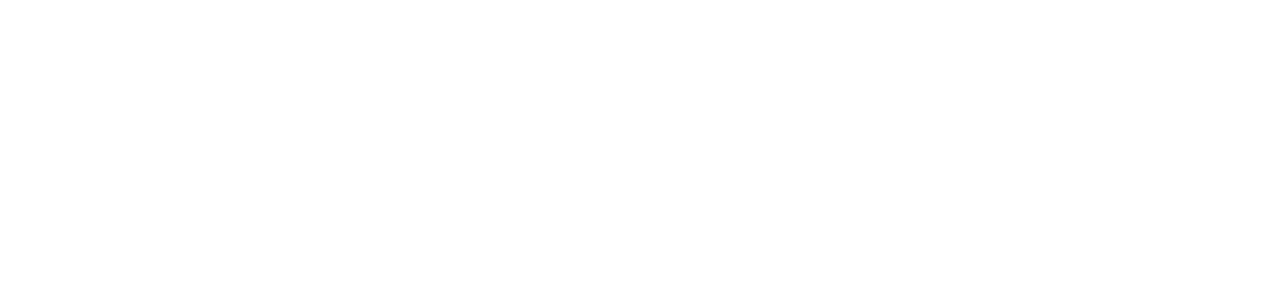
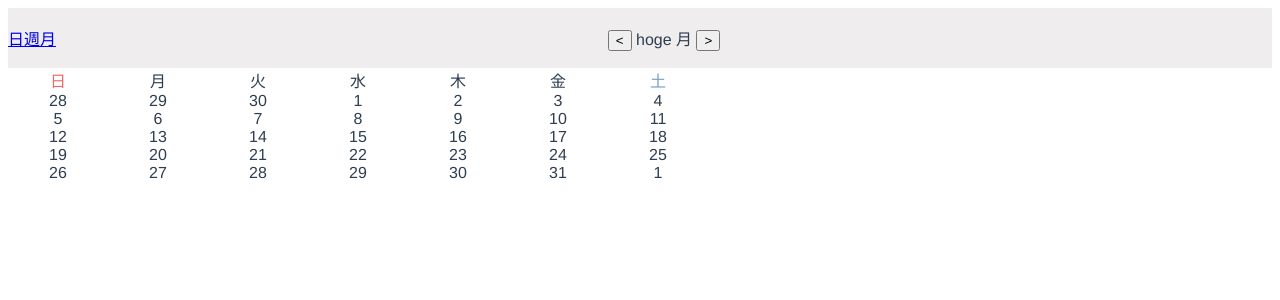
Before and after one commit to KomiyaShinnosuke/shift_app, a Vue app: page /calendar/monthly in a window 1280 px wide. Before the commit this address had no page. Shown: the top 300 px of the page. Built offline with nearby package versions, Linux system fonts and the light colour scheme.

Commit message:
feat: カレンダー（月）の実装

```diff
--- /dev/null
+++ b/src/app/components/organisms/CalendarHeader/CalendarHeader.vue
@@ -0,0 +1,49 @@
+<template>
+  <div class="calendar-header">
+    <section class="view-mode-selector">
+      <router-link class="selector" to="/login">日</router-link>
+      <router-link class="selector" to="/login">週</router-link>
+      <router-link class="selector" :to="{ name: 'MonthlyCalendar' }">月</router-link>
+    </section>
+    <section class="date-change">
+      <button @click="handleClickBeforeMonth">&lt</button>
+      hoge 月
+      <button @click="handleClickNextMonth">></button>
+    </section>
+  </div>
+</template>
+
+<script lang="ts">
+import { defineComponent } from 'vue'
+
+export default defineComponent({
+  props: {
+    currentDate: { type: Date, default: '' },
+  },
+  setup(props, context) {
+    const handleClickBeforeMonth = () => {
+      context.emit('clickChangeDate', -1)
+    };
+    const handleClickNextMonth = () => {
+      context.emit('clickChangeDate', 1)
+    };
+    return {
+      handleClickBeforeMonth,
+      handleClickNextMonth,
+    }
+  },
+})
+</script>
+
+<style scoped lang="scss">
+.calendar-header {
+  align-items: center;
+  background-color: #efeded;
+  display: flex;
+  height: 60px;
+  justify-content: space-between;
+  &::after {
+    content: '';
+  }
+}
+</style>
--- /dev/null
+++ b/src/app/components/organisms/CalendarHeader/index.ts
@@ -0,0 +1,5 @@
+import CalendarHeader from './CalendarHeader.vue'
+
+export {
+  CalendarHeader,
+}
--- a/src/app/components/pages/CalendarWrapperPage/Index.vue
+++ /dev/null
@@ -1,34 +0,0 @@
-<script setup lang="ts">
-import { ref, reactive } from 'vue'
-import { MonthlyCalendar } from './organisms/MonthlyCalendar'
-
-let currentDate: date = new Date()
-let currentView = ref('monthly')
-const state = reactive({
-  currentView
-})
-const isMonthlyView: boolean = currentView.value === 'monthly'
-const changeCurrentView = (view: string): void => {
-  console.log(view)
-  state.currentView = view
-}
-</script>
-
-<template>
-  <select
-    v-model="currentView"
-    @change="changeCurrentView"
-  >
-    <option value="daily">日</option>
-    <option value="weekly">週</option>
-    <option value="monthly">月</option>
-  </select>
-  <MonthlyCalendar
-    v-if="isMonthlyView"
-    :currentDate="currentDate"
-  />
-</template>
-
-<style>
-
-</style>
--- a/src/app/components/pages/CalendarWrapperPage/organisms/MonthlyCalendar/MonthlyCalendar.vue
+++ /dev/null
@@ -1,103 +0,0 @@
-<template>
-  <div class="calendar">
-    <button @click="handleBeforeMonth">前月</button>　　<button @click="handleNextMonth">翌月</button>
-    <div class="header">
-      <div class="youbi" v-for="(youbi, index) in dayOfWeekStr">
-        {{ youbi }}
-      </div>
-    </div>
-    <div v-for="(week, index) in getCalendar()" :key="index" class="row">
-      <div v-for="(day, index) in week" :key="index" class="cell">
-        <span>{{ day.date }}</span>
-      </div>
-    </div>
-  </div>
-</template>
-
-<script lang="ts">
-import { ref, defineComponent, defineProps, computed } from 'vue'
-import {
-  endOfMonth,
-  startOfMonth,
-  differenceInCalendarDays,
-  addDays,
-  addMonths,
-  getDate,
-  subDays,
-  subMonths
-} from 'date-fns'
-
-export default defineComponent({
-  name: 'MonthlyCalendar',
-  props: {
-    currentDate: {
-      type: Date,
-      required: true,
-    }
-  },
-  data() {
-    return {
-      currentViewDate: this.currentDate as date
-    }
-  },
-  computed: {
-    dayOfWeekStr(): string[] {
-      return [ "日", "月", "火", "水", "木", "金", "土" ]
-    },
-    endDate(): date {
-      return endOfMonth(this.currentViewDate)
-    },
-    startOfCurrentMonth(): date {
-      return startOfMonth(this.currentViewDate)
-    },
-    weekNumber(): number {
-      return Math.ceil(differenceInCalendarDays(this.endDate, this.startOfCurrentMonth) / 7)
-    },
-  },
-  methods: {
-    getCalendar(): array {
-      let startDate = subDays(this.startOfCurrentMonth, this.startOfCurrentMonth.getDay())
-      const calendars = [];
-      for (let week = 0; week < this.weekNumber; week++) {
-        const weekRow = [];
-        for (let day = 0;  day < 7; day++) {
-          weekRow.push({
-            date: getDate(startDate),
-          });
-          startDate = addDays(startDate, 1);
-        }
-        calendars.push(weekRow);
-      }
-      return calendars;
-    },
-    handleBeforeMonth(): void {
-      this.currentViewDate = subMonths(this.currentViewDate, 1)
-    },
-    handleChangeView(view: string): void {
-      console.log(view)
-      this.$emit('changeView', view)
-    },
-    handleNextMonth(): void {
-      this.currentViewDate = addMonths(this.currentViewDate, 1)
-    },
-  },
-})
-</script>
-
-<style scoped lang="scss">
-.calendar {
-  .header {
-    display: flex;
-    .youbi {
-      display: inline-block;
-      width: 100px;
-    }
-  }
-  .row {
-    display: flex;
-    .cell {
-      width: 100px;
-    }
-  }
-}
-</style>
--- a/src/app/components/pages/LoginPage/Index.vue
+++ b/src/app/components/pages/LoginPage/Index.vue
@@ -47,7 +47,7 @@
       }
     };
     const onClick = () => {
-      client.put('https://jsonplaceholder.typicode.com/posts/1', {
+      client.post('https://jsonplaceholder.typicode.com/posts', {
         id: 1,
         title: email.value,
         body: password.value,
--- /dev/null
+++ b/src/app/components/pages/MonthlyCalendarPage/Index.vue
@@ -0,0 +1,35 @@
+<template>
+  <CalendarHeader
+    :currentDate="viewDate"
+    @clickChangeDate="handleChangeViewDate"
+  />
+  <MonthlyCalendar
+    :viewDate="viewDate"
+  />
+</template>
+
+<style>
+
+</style>
+<script lang="ts" scoped>
+import { ref, defineComponent } from 'vue'
+import { CalendarHeader } from '../../organisms/CalendarHeader'
+import { MonthlyCalendar } from './organisms/MonthlyCalendar'
+import { addMonths } from 'date-fns'
+
+export default defineComponent({
+  components: { CalendarHeader, MonthlyCalendar },
+  setup() {
+    const currentDate = ref<Date>(new Date());
+    const viewDate = ref<Date>(new Date());
+    const handleChangeViewDate = (value: number) => {
+      viewDate.value = addMonths(viewDate.value, value)
+    };
+    return {
+      currentDate,
+      viewDate,
+      handleChangeViewDate,
+    }
+  },
+})
+</script>
--- /dev/null
+++ b/src/app/components/pages/MonthlyCalendarPage/organisms/MonthlyCalendar/MonthlyCalendar.vue
@@ -0,0 +1,94 @@
+<template>
+  <div class="calendar">
+    <div class="header">
+      <div class="youbi" v-for="youbi in dayOfWeekStr">
+        {{ youbi }}
+      </div>
+    </div>
+    <div v-for="(week, index) in getCalendar()" :key="index" class="row">
+      <div v-for="(day, index) in week" :key="index" class="cell">
+        <span>{{ day.date }}</span>
+      </div>
+    </div>
+  </div>
+</template>
+
+<script lang="ts">
+import { defineComponent, computed } from 'vue'
+import {
+  endOfMonth,
+  startOfMonth,
+  differenceInCalendarDays,
+  addDays,
+  getDate,
+  subDays,
+} from 'date-fns'
+import { DAY_OF_WEEK_STR } from '../../../../../../static/calendar'
+
+export default defineComponent({
+  name: 'MonthlyCalendar',
+  props: {
+    viewDate: { type: Date, required: true }
+  },
+  setup(props) {
+    const dayOfWeekStr = computed<string[]>(() => {
+      return DAY_OF_WEEK_STR
+    })
+    const endDate = computed(() => {
+      return endOfMonth(props.viewDate)
+    })
+    const startOfCurrentMonth = computed(() => {
+      return startOfMonth(props.viewDate)
+    })
+    const weekNumber = computed(() => {
+      return Math.ceil(differenceInCalendarDays(endDate.value, startOfCurrentMonth.value) / 7)
+    })
+    const getCalendar = () => {
+      let startDate = subDays(startOfCurrentMonth.value, startOfCurrentMonth.value.getDay())
+      const calendars = [];
+      for (let week = 0; week < weekNumber.value; week++) {
+        const weekRow = [];
+        for (let day = 0;  day < 7; day++) {
+          weekRow.push({
+            date: getDate(startDate),
+          });
+          startDate = addDays(startDate, 1);
+        }
+        calendars.push(weekRow);
+      }
+      return calendars;
+    }
+    return {
+      dayOfWeekStr,
+      endDate,
+      startOfCurrentMonth,
+      weekNumber,
+      getCalendar,
+    }
+  },
+})
+</script>
+
+<style scoped lang="scss">
+.calendar {
+  .header {
+    display: flex;
+    .youbi {
+      display: inline-block;
+      width: 100px;
+      &:first-child {
+        color: #E96B6B;
+      }
+      &:last-child {
+        color: #7A9CC3;
+      }
+    }
+  }
+  .row {
+    display: flex;
+    .cell {
+      width: 100px;
+    }
+  }
+}
+</style>
--- a/src/routes.ts
+++ b/src/routes.ts
@@ -1,17 +1,17 @@
 import { createRouter, createWebHistory, RouteRecordRaw } from 'vue-router'
-import CalendarWrapperPage from './app/components/pages/CalendarWrapperPage/Index.vue'
+import MonthlyCalendarPage from './app/components/pages/MonthlyCalendarPage/Index.vue'
 import LoginPage from './app/components/pages/LoginPage/Index.vue'
 
 const routes: Array<RouteRecordRaw> = [
   {
     path: '/login',
-    name: 'login',
+    name: 'Login',
     component: LoginPage,
   },
   {
-    path: '/calendar',
-    name: 'calendar',
-    component: CalendarWrapperPage,
+    path: '/calendar/monthly',
+    name: 'MonthlyCalendar',
+    component: MonthlyCalendarPage,
   }
 ]
 
--- /dev/null
+++ b/src/static/calendar.ts
@@ -0,0 +1 @@
+export const DAY_OF_WEEK_STR = [ "日", "月", "火", "水", "木", "金", "土" ]
```
Also changed, not shown: src/app/components/pages/MonthlyCalendarPage/organisms/MonthlyCalendar/index.ts (renamed from src/app/components/pages/CalendarWrapperPage/organisms/MonthlyCalendar/index.ts).
